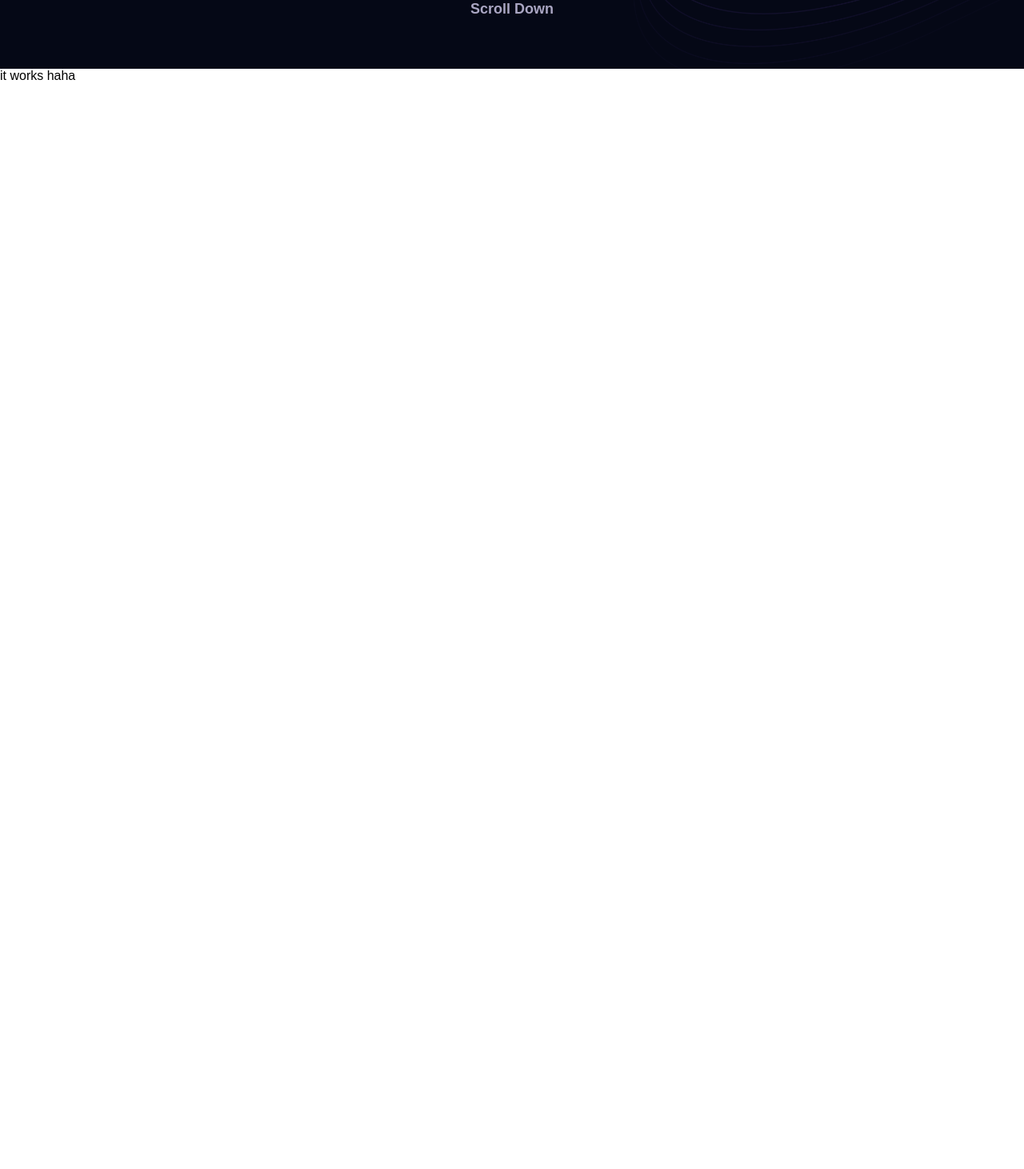
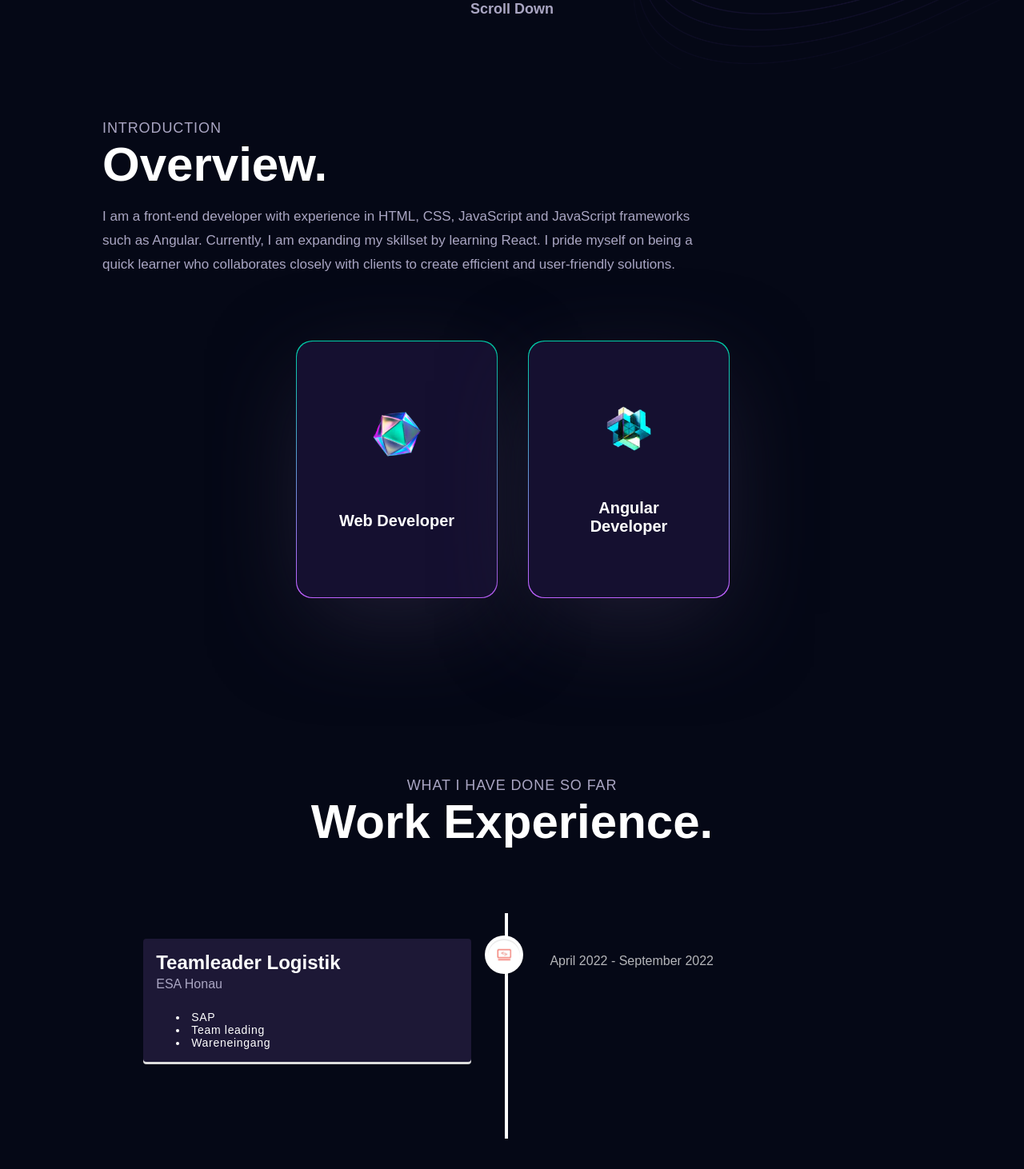
Before and after one commit to FabianCaspers/portfolio-v2, an Angular app in the folder portfolio/: page / in a window 1280 px wide. Shown: the part 714-2176 px from the top of the page at 80% size. Before the commit the page ends 818 px from the top, so only its background shows below. Built offline with nearby package versions, Linux system fonts and the light colour scheme.

Commit message:
added work

```diff
--- a/portfolio/src/app/app-routing.module.ts
+++ b/portfolio/src/app/app-routing.module.ts
@@ -3,8 +3,6 @@ import { RouterModule, Routes } from '@angular/router';
 import { StartPageComponent } from './components/start-page/start-page.component';
 
 const routes: Routes = [
-  { path: '', component: StartPageComponent },
-  { path: 'startpage', component: StartPageComponent },
 ];
 
 @NgModule({
--- a/portfolio/src/app/app.component.html
+++ b/portfolio/src/app/app.component.html
@@ -1,2 +1,3 @@
 <app-start-page></app-start-page>
 <app-overview></app-overview>
+<app-work></app-work>
--- a/portfolio/src/app/app.module.ts
+++ b/portfolio/src/app/app.module.ts
@@ -5,12 +5,14 @@ import { AppRoutingModule } from './app-routing.module';
 import { AppComponent } from './app.component';
 import { StartPageComponent } from './components/start-page/start-page.component';
 import { OverviewComponent } from './components/overview/overview.component';
+import { WorkComponent } from './components/work/work.component';
 
 @NgModule({
   declarations: [
     AppComponent,
     StartPageComponent,
-    OverviewComponent
+    OverviewComponent,
+    WorkComponent
   ],
   imports: [
     BrowserModule,
--- a/portfolio/src/app/components/overview/overview.component.html
+++ b/portfolio/src/app/components/overview/overview.component.html
@@ -1,3 +1,30 @@
 <div class="overview-container">
-<p>it works haha</p>
+
+    <div class="headline">
+        <p>Introduction</p>
+        <h2>Overview.</h2>
+    </div>
+    <p class="text-seconday">I am a front-end developer with experience in HTML, CSS, JavaScript and JavaScript frameworks such as
+        Angular. Currently, I am expanding my skillset by learning React. I pride myself on being a quick
+        learner who collaborates closely with clients to create efficient and user-friendly solutions.</p>
+
+        <div class="developer-cards">
+            <div class="cards">
+                <div class="green-pink-gradient">
+                    <div class="card-object">
+                        <img src="../../../assets/web.png" alt="">
+                        <h3>Web Developer</h3>
+                    </div>
+                </div>
+            </div>
+            <div class="cards">
+                <div class="green-pink-gradient">
+                    <div class="card-object">
+                        <img src="../../../assets/mobile.png" alt="">
+                        <h3>Angular Developer</h3>
+                    </div>
+                </div>
+            </div>
+        </div>
+
 </div>
--- a/portfolio/src/app/components/overview/overview.component.scss
+++ b/portfolio/src/app/components/overview/overview.component.scss
@@ -1,5 +1,92 @@
 .overview-container {
-    margin: 0;
     max-width: 100vw;
     max-height: 100vh;
+    background-color: #050816;
+    padding-left: 8rem;
+    padding-right: 8rem;
+    padding-top: 4rem;
+    padding-bottom: 10rem;
+
+    .headline {
+        opacity: 1;
+        transform: none;
+
+        p {
+            font-size: 18px;
+            color: rgb(170 166 195);
+            letter-spacing: 0.05em;
+            text-transform: uppercase;
+        }
+
+        h2 {
+            color: white;
+            font-weight: 900;
+            font-size: 60px;
+        }
+    }
+
+    .text-seconday {
+        color: rgb(170 166 195);
+        line-height: 30px;
+        font-size: 17px;
+        max-width: 48rem;
+        margin-top: 1rem;
+    }
+
+    .developer-cards {
+        gap: 2.5rem;
+        display: flex;
+        justify-content: center;
+        flex-wrap: wrap;
+        margin-top: 5rem;
+
+        .cards {
+            width: 250px;
+            transition: transform 0.5s ease-in-out;
+            &:hover {
+                transform: scale(1.1);
+            }
+
+            .green-pink-gradient {
+                background: -webkit-linear-gradient(-90.13deg, #00cea8 1.9%, #bf61ff 97.5%);
+                --tw-shadow: 0px 35px 120px -15px #211e35;
+                --tw-shadow-colored: 0px 35px 120px -15px var(--tw-shadow-color);
+                box-shadow: var(--tw-ring-offset-shadow, 0 0 #0000), var(--tw-ring-shadow, 0 0 #0000), var(--tw-shadow);
+                padding: 1px;
+                border-radius: 20px;
+                width: 100%;
+
+                .card-object {
+                    padding-top: 1.25rem;
+                    padding-bottom: 1.25rem;
+                    padding-left: 3rem;
+                    padding-right: 3rem;
+                    --tw-bg-opacity: 1;
+                    background-color: rgb(21 16 48 / var(--tw-bg-opacity));
+                    border-radius: 20px;
+                    justify-content: space-evenly;
+                    align-items: center;
+                    flex-direction: column;
+                    min-height: 280px;
+                    display: flex;
+
+                    img {
+                        object-fit: contain;
+                        width: 4rem;
+                        height: 4rem;
+                        max-width: 100%;
+                        display: block;
+                    }
+
+                    h3 {
+                        text-align: center;
+                        --tw-text-opacity: 1;
+                        color: rgb(255 255 255 / var(--tw-text-opacity));
+                        font-weight: 900;
+                        font-size: 20px;
+                    }
+                }
+            }
+        }
+    }
 }
--- a/portfolio/src/app/components/start-page/start-page.component.scss
+++ b/portfolio/src/app/components/start-page/start-page.component.scss
@@ -112,7 +112,7 @@
 
     .right {
         display: flex;
-        height: 60vh;
+        height: 40vh;
         position: relative;
         top: 4rem;
         right: 4rem;
--- /dev/null
+++ b/portfolio/src/app/components/work/work.component.html
@@ -0,0 +1,36 @@
+<div class="work-container">
+    <div class="headline">
+        <p>What I have done so far</p>
+        <h2>Work Experience.</h2>
+    </div>
+
+    <div class="vertical-timeline">
+
+        <div class="vertical-timeline-element">
+            <span class="vertical-timeline-element-icon">
+                <div class="company-container">
+                    <img src="../../../assets/company/DA.png" alt="">
+                </div>
+            </span>
+
+            <div class="vertical-timeline-element-content">
+                <div class="arrow-right"></div>
+
+                <div>
+                    <h3>Teamleader Logistik</h3>
+                    <p>ESA Honau</p>
+                    <ul>
+                        <li>SAP</li>
+                        <li>Team leading</li>
+                        <li>Wareneingang</li>
+                    </ul>
+                    <span class="vertical-timeline-element-date">April 2022 - September 2022</span>
+                </div>
+
+            </div>
+
+        </div>
+
+    </div>
+
+</div>
--- /dev/null
+++ b/portfolio/src/app/components/work/work.component.scss
@@ -0,0 +1,153 @@
+.work-container {
+    max-width: 100vw;
+    max-height: 100vh;
+    background-color: #050816;
+    padding-left: 8rem;
+    padding-right: 8rem;
+    padding-top: 4rem;
+    padding-bottom: 4rem;
+    position: relative;
+    z-index: 0;
+
+    .headline {
+        opacity: 1;
+        transform: none;
+
+        p {
+            font-size: 18px;
+            --tw-text-opacity: 1;
+            color: rgb(170 166 195 / var(--tw-text-opacity));
+            letter-spacing: 0.05em;
+            text-transform: uppercase;
+            text-align: center;
+        }
+
+        h2 {
+            font-size: 60px;
+            --tw-text-opacity: 1;
+            color: rgb(255 255 255 / var(--tw-text-opacity));
+            font-weight: 900;
+            text-align: center;
+        }
+    }
+
+    .vertical-timeline {
+        width: 90%;
+        max-width: 1170px;
+        margin: 0 auto;
+        position: relative;
+        padding: 2em 0;
+        margin-top: 5rem;
+        &::before {
+            content: "";
+            position: absolute;
+            top: 0;
+            left: 49%;
+            height: 100%;
+            width: 4px;
+            background: white;
+        }
+
+        .vertical-timeline-element {
+            margin: 4em 0;
+            box-sizing: border-box;
+            position: relative;
+            margin-top: 0;
+
+            .vertical-timeline-element-icon {
+                background: rgb(255, 255, 255);
+                visibility: visible;
+                animation: cd-bounce-1 0.6s;
+                width: 60px;
+                height: 60px;
+                margin-left: -30px;
+
+                position: absolute;
+                top: 0;
+                left: 50%;
+                width: 40px;
+                height: 40px;
+                border-radius: 50%;
+                -webkit-box-shadow: 0 0 0 4px #fff, inset 0 2px 0 rgba(0, 0, 0, 0.08), 0 3px 0 4px rgba(0, 0, 0, 0.05);
+                box-shadow: 0 0 0 4px #fff, inset 0 2px #00000014, 0 3px 0 4px #0000000d;
+
+                .company-container {
+                    justify-content: center;
+                    align-items: center;
+                    display: flex;
+                    width: 100%;
+                    height: 100%;
+
+                    img {
+                        object-fit: contain;
+                        width: 60%;
+                        height: 60%;
+                    }
+                }
+            }
+
+            .vertical-timeline-element-content {
+                background: rgb(29, 24, 54);
+                color: rgb(255, 255, 255);
+                visibility: visible;
+                position: relative;
+                border-radius: 0.25em;
+                padding: 1em;
+                -webkit-box-shadow: 0 3px 0 #ddd;
+                box-shadow: 0 3px #ddd;
+                width: 41%;
+
+                .arrow-right {
+                    border-right: 7px solid rgb(35, 38, 49);
+                    content: "";
+                    position: absolute;
+                    top: 16px;
+                    right: 100%;
+                    height: 0;
+                    width: 0;
+                    border: 7px solid transparent;
+                    top: 24px;
+                    left: 100%;
+                }
+
+                h3 {
+                    --tw-text-opacity: 1;
+                    color: rgb(255 255 255 / var(--tw-text-opacity));
+                    font-weight: 700;
+                    font-size: 24px;
+                }
+
+                p {
+                    margin: 0px;
+                    font-size: 1rem;
+                    line-height: 1.6;
+                    font-weight: 500;
+                    --tw-text-opacity: 1;
+                    color: rgb(170 166 195 / var(--tw-text-opacity));
+                }
+
+                ul {
+                    list-style-type: disc;
+                    margin-top: 1.25rem;
+
+                    li {
+                        letter-spacing: .05em;
+                        font-size: 14px;
+                        padding-left: 0.25rem;
+                    }
+                }
+
+                .vertical-timeline-element-date {
+                    position: absolute;
+                    width: 100%;
+                    left: 124%;
+                    top: 6px;
+                    font-size: 1rem;
+                    padding: 0.8em 0;
+                    opacity: .7;
+                    display: inline-block;
+                }
+            }
+        }
+    }
+}
```
Also changed, not shown: portfolio/src/app/components/work/work.component.ts (added, +10 -0 lines), 1 other file (tests, documents, lock files or other folders).
